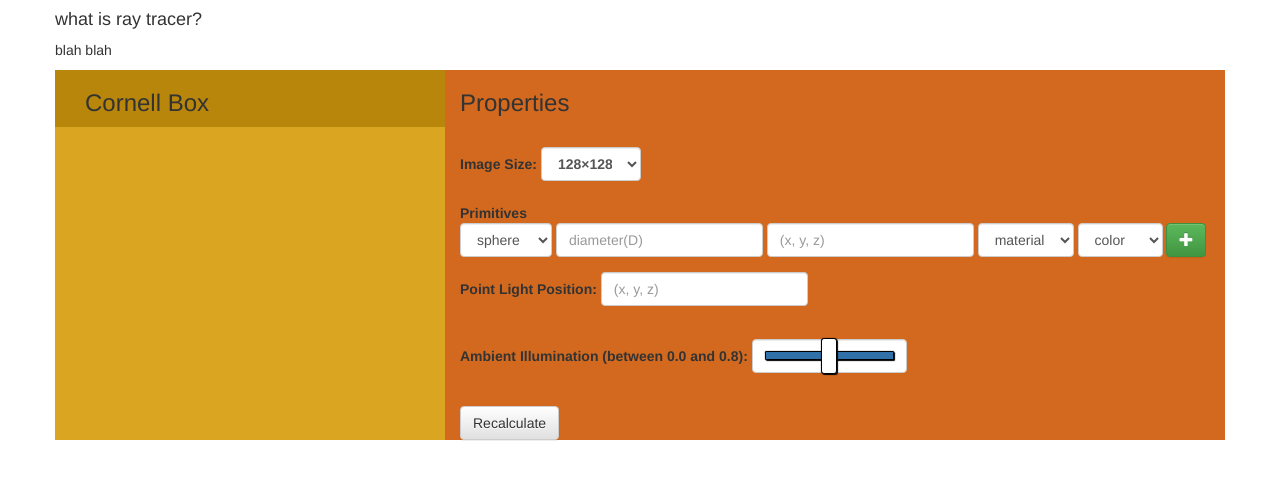
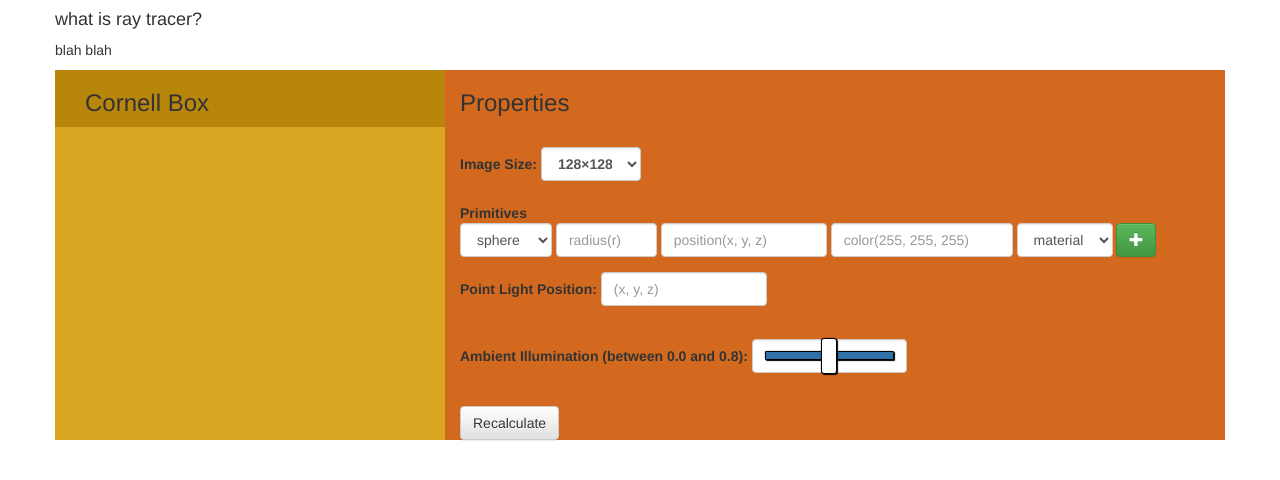
Before and after one commit to poonesh/raytracer_app, a Flask app: page / in a window 1280 px wide; the page is wider, and only the part inside the window is pictured. Shown: the part 106-586 px from the top of that part. Run offline with Flask 2, Linux system fonts and the light colour scheme; some libraries are stand-ins or nearby versions.

Commit message:
Fixed the dynamic form

```diff
--- a/templates/form.html
+++ b/templates/form.html
@@ -88,26 +88,17 @@
                 <option value="sphere">sphere</option>
                 <option value="triangle">triangle</option>
               </select>
-              <input type="number" class="input-small form-control" id="diameter0" name="Diameter[]" step="any" placeholder="diameter(D)">
-
-              <input type="text" class="form-control" id="sphere-position0" name="SpherePosition[]" placeholder="(x, y, z)" >
-              <input type="text" class="A form-control" id="A-position0" name="VerticeAPosition[]" placeholder="(x, y, z)" >
-              <input type="text" class="B form-control" id="B-position0" name="VerticeBPosition[]" placeholder="(x, y, z)" >
-              <input type="text" class="C form-control" id="C-position0" name="VerticeCPosition[]" placeholder="(x, y, z)">
-
-
+              <input type="text" class="input-small form-control" id="radius0" name="Radius[]" step="any" placeholder="radius(r)" size="7">
+              <input type="text" class="form-control" id="sphere-position0" name="SpherePosition[]" placeholder="position(x, y, z)" size="15">
+              <input type="text" class="A form-control" id="A-position0" name="VerticeAPosition[]" placeholder="vertex(x, y, z)" size="15">
+              <input type="text" class="B form-control" id="B-position0" name="VerticeBPosition[]" placeholder="vertex(x, y, z)" size="15">
+              <input type="text" class="C form-control" id="C-position0" name="VerticeCPosition[]" placeholder="vertex(x, y, z)" size="15">
+              <input type="text" class="Sphere form-control" id="color0" name="ColorSelect[]" placeholder="color(255, 255, 255)" size="17">
               <select class="input-small form-control" id="material-selector0" name="MaterialSelect[]">
-                  <option value=" " disabled="" selected="">material</option>
-                  <option value="normal">opaque</option>
-                  <option value="glass">glass</option>
-                  <option value="mirror">mirror</option>
-              </select>
-              <select class="input-small form-control" id="color-selector0" name="ColorSelect[]">
-                  <option value=" " disabled="" selected="">color</option>
-                  <option value="red">red</option>
-                  <option value="blue">blue</option>
-                  <option value="green">green</option>
-                  <option value="yellow">yellow</option>
+                <option value=" " disabled="" selected="">material</option>
+                <option value="normal">opaque</option>
+                <option value="glass">glass</option>
+                <option value="mirror">mirror</option>
               </select>
 
               <!-- primitives 'Add' button -->
@@ -125,7 +116,7 @@
             <div class="form-group">
               <fieldset class="form-inline">
                 <label class="control-label">Point Light Position:</label>
-                <input type="text" class="input-small form-control" id="light-position" placeholder="(x, y, z)" >
+                <input type="text" class="input-small form-control" id="light-position" placeholder="(x, y, z)" size="15">
               </fieldset>
             </div>
           </div>
```
